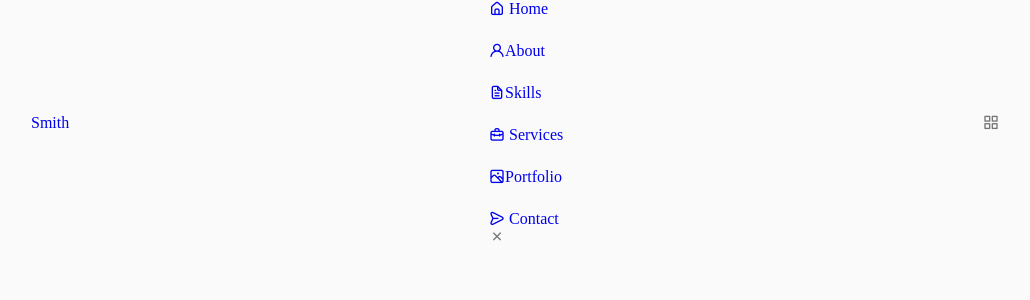
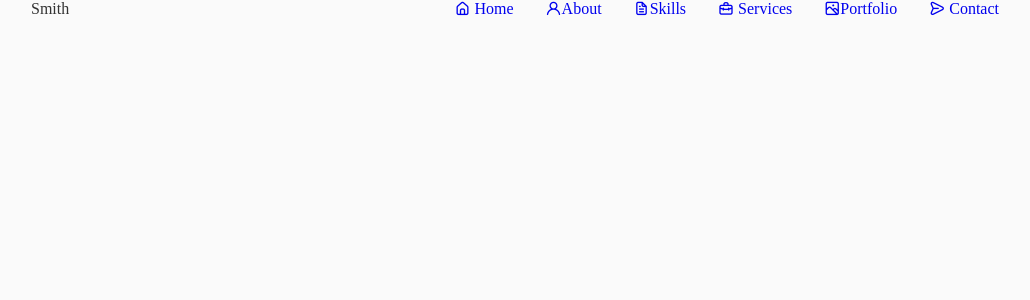
Before and after one commit to Amizero-Tresor/Amizero-sPortfolio, a React (Create React App) app: page / in a window 1280 px wide. Shown: the top 300 px of the page, without its empty margins (125-1155 px from the left). Built offline with nearby package versions, Linux system fonts and the light colour scheme.

Commit message:
auto-commit-cd99aa158b8e4f0c97191f47e5d0bc2d

```diff
--- a/src/components/header/header.css
+++ b/src/components/header/header.css
@@ -13,3 +13,19 @@
     align-items: center;
     column-gap: 1rem;
 }
+
+.nav__logo , .nav__toggle{
+    color: var(--title-color);
+    font-weight: var(--font-medium);
+
+}
+.nav__list
+{
+    display: flex;
+    column-gap: 2rem;
+
+}
+.nav__close ,  .nav__toggle{
+    display: none;
+
+}
```
